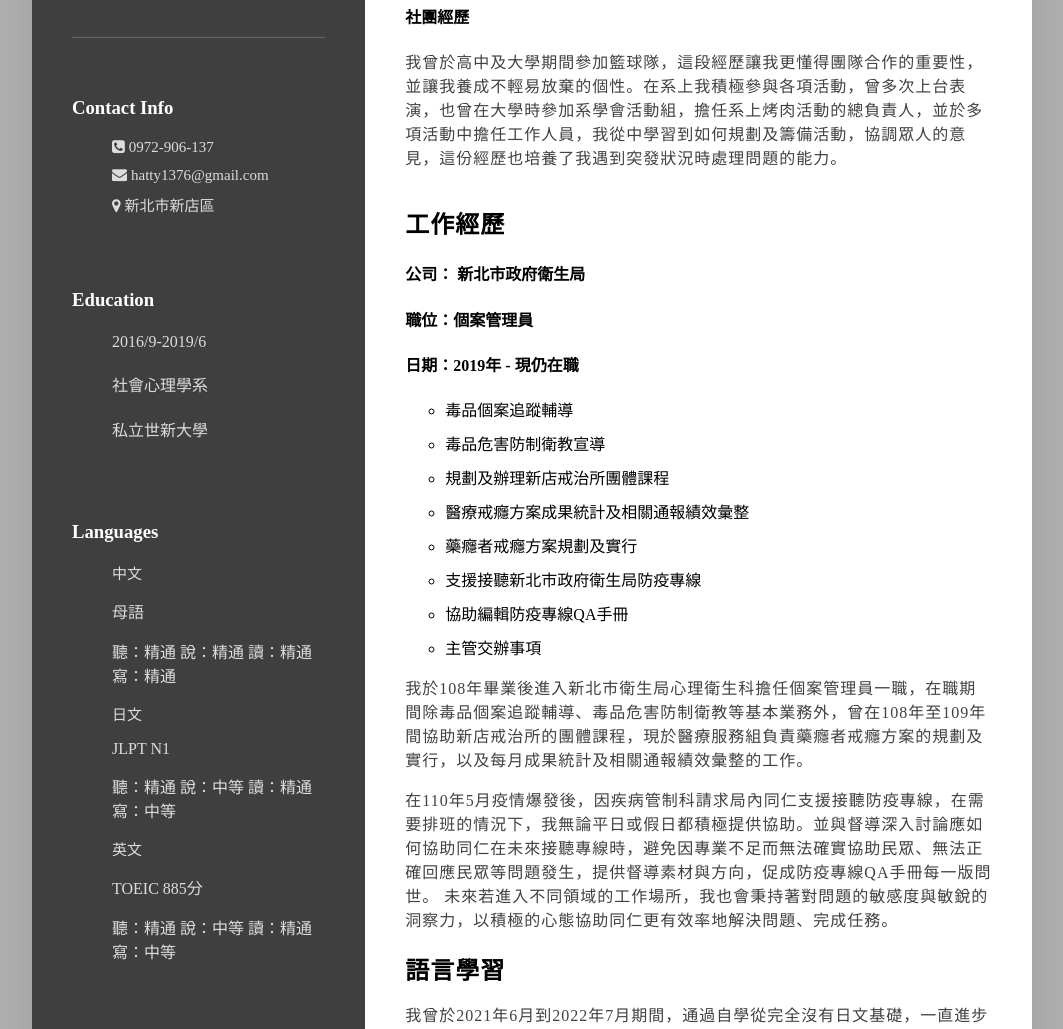
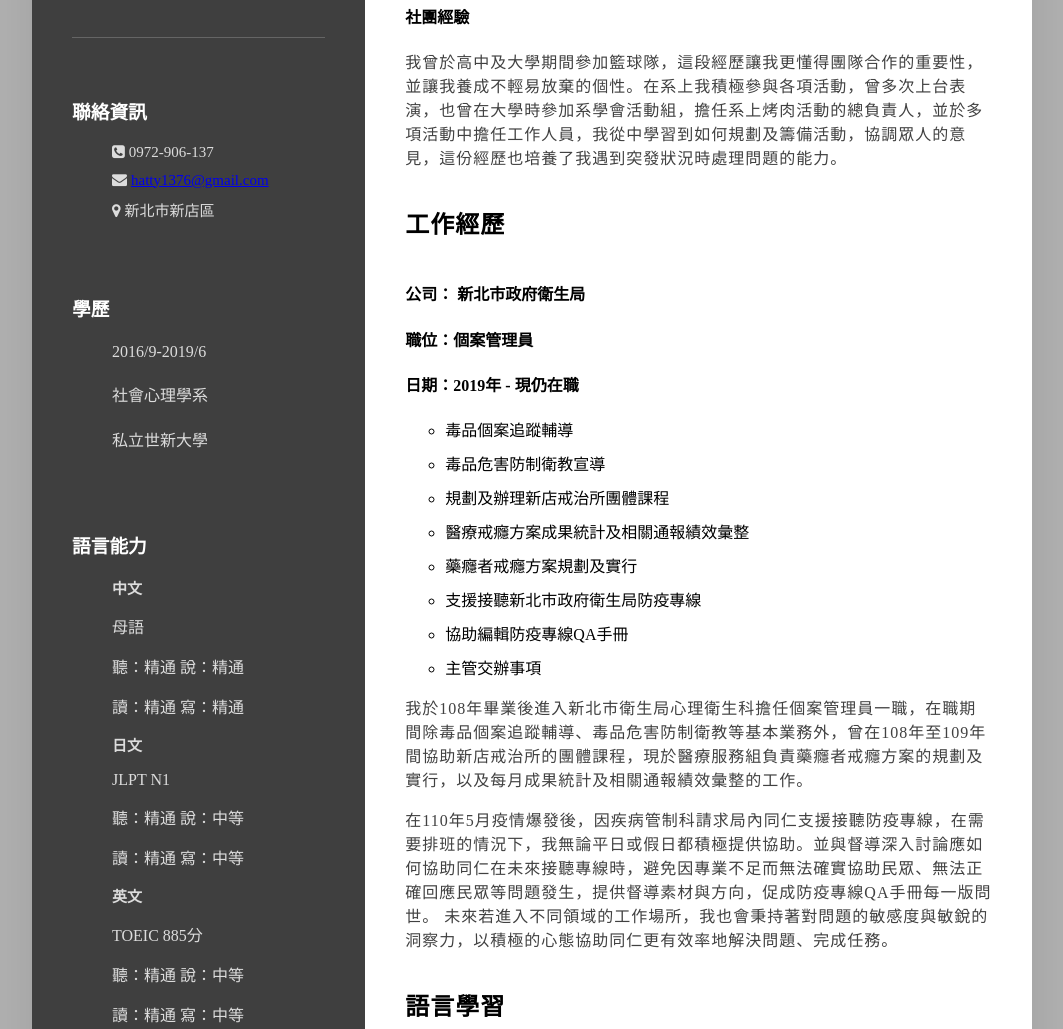
Before and after one commit to Shen-w-w/shen-w-w.github.io, a plain HTML site: page index.html in a window 1280 px wide. Shown: the part 389-1418 px from the top of the page, without its empty margins (108-1171 px from the left). Drawn offline with Linux system fonts and the light colour scheme; a web font is replaced by a local one.

Commit message:
Update index.html

```diff
--- a/index.html
+++ b/index.html
@@ -21,7 +21,7 @@
                 <h2>申婉妍<br><span>個案管理員</span></h2>
             </div>
             <div class="contactInfo">
-                <h3 class="title">Contact Info</h3>
+                <h3 class="title">聯絡資訊</h3>
                 <ul>
                     <li>
                         <span class="icon"><i class="fa fa-phone-square" aria-hidden="true"></i></span>
@@ -29,7 +29,7 @@
                     </li>
                     <li>
                         <span class="icon"><i class="fa fa-envelope" aria-hidden="true"></i></span>
-                        <span class="text">hatty1376@gmail.com</span>
+                        <span class="text"><a href="mailto:hatty1376@gmail.com">hatty1376@gmail.com</a></span>
                     </li>
                     <li>
                         <span class="icon"><i class="fa fa-map-marker" aria-hidden="true"></i></span>
@@ -40,7 +40,7 @@
             </div>
 
             <div class="contactInfo education">
-                <h3 class="title">Education</h3>
+                <h3 class="title">學歷</h3>
                 <ul>
                     <li>
                         <h4>2016/9-2019/6</h4>
@@ -52,21 +52,25 @@
 
 
             <div class="contactInfo language">
-                <h3 class="title">Languages</h3>
+                <h3 class="title">語言能力</h3>
                 <ul>
                     <li>
-                        <span class="text">中文</span>
+                        <span class="text"><strong>中文</strong></span>
                         <p>母語</p>
-                        <p>聽：精通 說：精通 讀：精通 寫：精通</p>
+                        <p>聽：精通 說：精通</p>
+                        <p>讀：精通 寫：精通</p>
                     </li>
                     <li>
-                        <span class="text">日文</span>
+                        <span class="text"><strong>日文</strong></span>
                         <p>JLPT N1</p>
-                        <p>聽：精通 說：中等 讀：精通 寫：中等</p>
+                        <p>聽：精通 說：中等</p>
+                        <p>讀：精通 寫：中等
+                        <p>
                     <li>
-                        <span class="text">英文</span>
+                        <span class="text"><strong>英文</strong></span>
                         <p>TOEIC 885分</p>
-                        <p>聽：精通 說：中等 讀：精通 寫：中等</p>
+                        <p>聽：精通 說：中等</p>
+                        <p>讀：精通 寫：中等</p>
                     </li>
                 </ul>
             </div>
@@ -83,15 +87,17 @@
                 </div>
                 <div class="box">
                     <div class="club">
-                        <h4 class="title3">社團經歷</h4>
+                        <h4 class="title3">社團經驗</h4>
                         <p>我曾於高中及大學期間參加籃球隊，這段經歷讓我更懂得團隊合作的重要性，並讓我養成不輕易放棄的個性。在系上我積極參與各項活動，曾多次上台表演，也曾在大學時參加系學會活動組，擔任系上烤肉活動的總負責人，並於多項活動中擔任工作人員，我從中學習到如何規劃及籌備活動，協調眾人的意見，這份經歷也培養了我遇到突發狀況時處理問題的能力。
                         </p>
                     </div>
                 </div>
 
                 <div class="about">
+
                     <h2 class="title2">工作經歷</h2>
-                    <div class="fulltime">
+                    <div class="box">
+                        <div class="job">
                             <h4><strong>公司： 新北市政府衛生局</strong></h4>
                             <h4><strong>職位：個案管理員</strong></h4>
                             <h4><strong>日期：2019年 - 現仍在職</strong></h4>
@@ -111,8 +117,11 @@
                                 未來若進入不同領域的工作場所，我也會秉持著對問題的敏感度與敏銳的洞察力，以積極的心態協助同仁更有效率地解決問題、完成任務。
                             </p>
                         </div>
+                    </div>
+
                     <div class="study">
                         <h2 class="title2">語言學習</h2>
+                        <div class="box">
                             <p>我曾於2021年6月到2022年7月期間，通過自學從完全沒有日文基礎，一直進步到成功通過JLPT
                                 N1檢定。接著，我在2022年11月至2023年5月期間，通過自學，從約全民英檢中級程度，成功考取TOEIC金色證書。以下是我當時的讀書方法：</p>
                             <ul>
@@ -124,7 +133,7 @@
                             </ul>
                             <p>我認為學習一項事物最關鍵的地方在於"堅持"。在學習的路程上，一定會遇到各種挫折，而產生想要放棄的想法，但只要堅持不懈的努力，一定能找到突破困境的方法。未來我也會抱持著堅持不懈的精神，持續增進自己的知識與能力，努力追求個人與專業的成長和成功。
                             </p>
-
+                        </div>
                     </div>
                 </div>
             </div>
```
Lines whose indentation alone changed are shown as unchanged.
